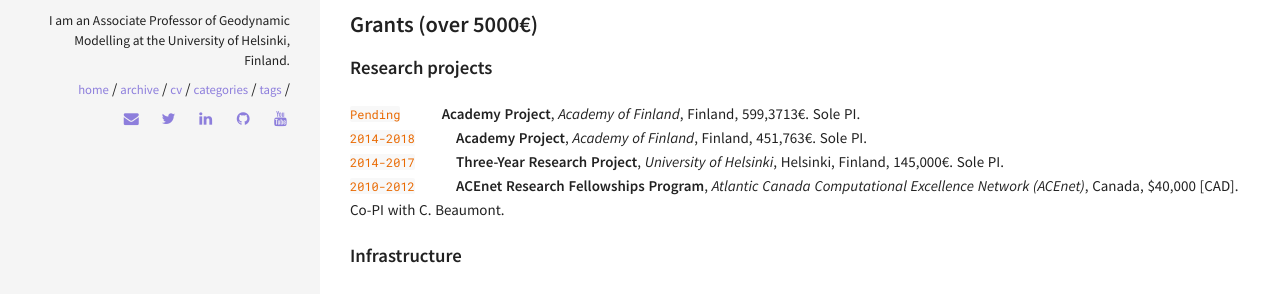
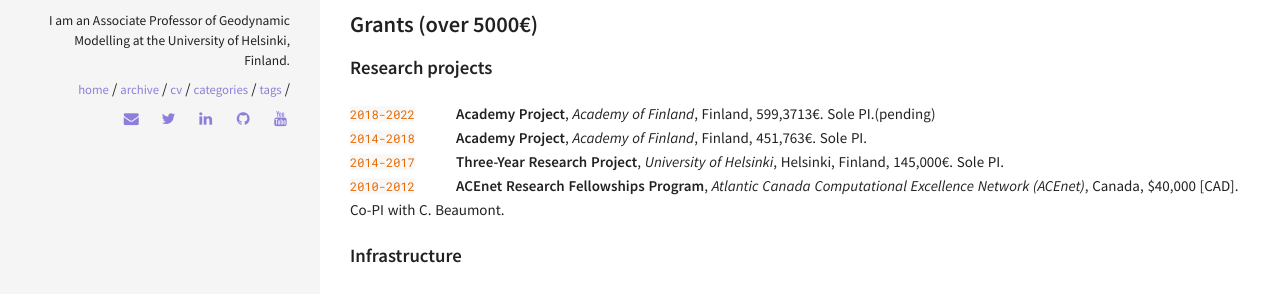
Before and after one commit to z0del/davewhipp.github.io, a Jekyll site: the page built from cv.md, in a window 1280 px wide. Shown: the part 1022-1316 px from the top of the page. Built offline with Jekyll 4.4.1, drawn with Linux system fonts in a browser that asks for light colours.

Commit message:
Minor editing

````diff
--- a/cv.md
+++ b/cv.md
@@ -37,7 +37,7 @@
 
 ### Grants (over 5000€)
 #### Research projects
-```Pending``` &nbsp;&nbsp;&nbsp;&nbsp;&nbsp;&nbsp;&nbsp;&nbsp;&nbsp;&nbsp;**Academy Project**, *Academy of Finland*, Finland, 599,3713€. Sole PI.<br/>
+```2018-2022``` &nbsp;&nbsp;&nbsp;&nbsp;&nbsp;&nbsp;&nbsp;&nbsp;&nbsp;&nbsp;**Academy Project**, *Academy of Finland*, Finland, 599,3713€. Sole PI.(pending)<br/>
 ```2014-2018``` &nbsp;&nbsp;&nbsp;&nbsp;&nbsp;&nbsp;&nbsp;&nbsp;&nbsp;&nbsp;**Academy Project**, *Academy of Finland*, Finland, 451,763€. Sole PI.<br/>
 ```2014-2017``` &nbsp;&nbsp;&nbsp;&nbsp;&nbsp;&nbsp;&nbsp;&nbsp;&nbsp;&nbsp;**Three-Year Research Project**, *University of Helsinki*, Helsinki, Finland, 145,000€. Sole PI.<br/>
 ```2010-2012``` &nbsp;&nbsp;&nbsp;&nbsp;&nbsp;&nbsp;&nbsp;&nbsp;&nbsp;&nbsp;**ACEnet Research Fellowships Program**, *Atlantic Canada Computational Excellence Network (ACEnet)*, Canada, $40,000 [CAD]. Co-PI with C. Beaumont.
````
